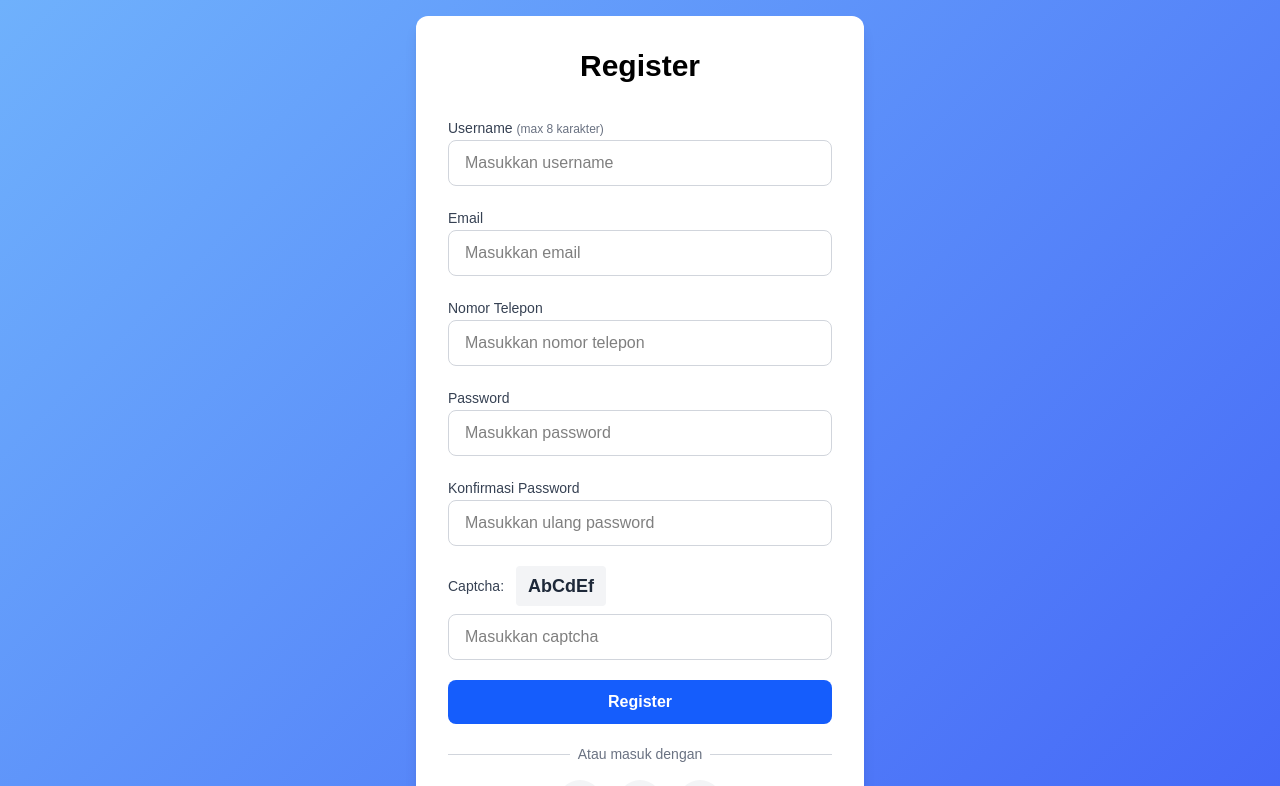
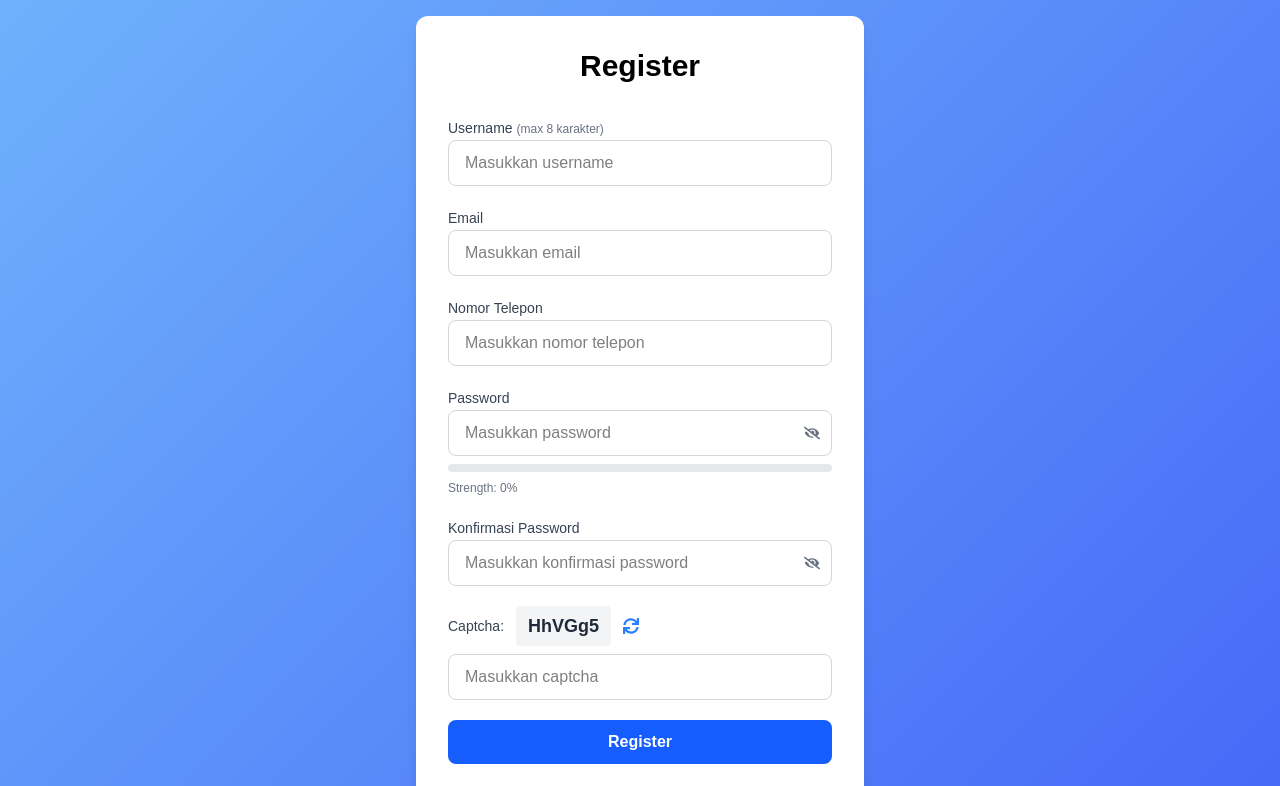
Before and after one commit to j3pa/react-hooks-c-2890, a Next.js app: page /auth/register in a window 1280 px wide. Shown: the top 786 px of the page. Built offline with nearby package versions, Linux system fonts and the light colour scheme.

Commit message:
Update page register
Nambahin minimal dan maksimal karakter , kekuatan password, error handling

```diff
--- a/src/app/auth/register/page.tsx
+++ b/src/app/auth/register/page.tsx
@@ -1,12 +1,13 @@
 'use client';
 
-import { useState } from 'react';
+import { useState, useEffect } from 'react';
 import { useForm } from 'react-hook-form';
 import { useRouter } from 'next/navigation';
 import Link from 'next/link';
 import AuthFromWrapper from '../../../components/AuthFormWrapper';
 import SocialAuth from '../../../components/SocialAuth';
 import { toast } from 'react-toastify';
+import { FaEye, FaEyeSlash, FaSync } from 'react-icons/fa';
 
 type RegisterFormData = {
   username: string;
@@ -17,15 +18,47 @@ type RegisterFormData = {
   captcha: string;
 };
 
-const DEFAULT_CAPTCHA = 'AbCdEf';
+const generateCaptcha = () => {
+  const chars = 'abcdefghijklmnopqrstuvwxyzABCDEFGHIJKLMNOPQRSTUVWXYZ0123456789';
+  return Array.from({ length: 6 }, () => chars[Math.floor(Math.random() * chars.length)]).join('');
+};
 
 const RegisterPage = () => {
   const router = useRouter();
-  const { register, handleSubmit, watch, formState: { errors }, reset } = useForm<RegisterFormData>();
+  const { register, handleSubmit, watch, formState: { errors } } = useForm<RegisterFormData>();
+
+  const [captcha, setCaptcha] = useState(generateCaptcha());
   const [captchaInput, setCaptchaInput] = useState('');
+  const [captchaError, setCaptchaError] = useState('');
+  const [showPassword, setShowPassword] = useState(false);
+  const [showConfirmPassword, setShowConfirmPassword] = useState(false);
+  const [passwordStrength, setPasswordStrength] = useState(0);
 
-  const password = watch('password', '');
-  const confirmPassword = watch('confirmPassword', '');
+  const passwordValue = watch('password', '');
+
+  useEffect(() => {
+    const strength = Math.min(
+      (passwordValue.length > 7 ? 25 : 0) +
+      (/[A-Z]/.test(passwordValue) ? 25 : 0) +
+      (/[0-9]/.test(passwordValue) ? 25 : 0) +
+      (/[^A-Za-z0-9]/.test(passwordValue) ? 25 : 0),
+      100
+    );
+    setPasswordStrength(strength);
+  }, [passwordValue]);
+
+  const getStrengthColor = () => {
+    if (passwordStrength <= 25) return 'bg-red-500';
+    if (passwordStrength <= 50) return 'bg-orange-400';
+    if (passwordStrength <= 75) return 'bg-yellow-400';
+    return 'bg-green-500';
+  };
+
+  const refreshCaptcha = () => {
+    setCaptcha(generateCaptcha());
+    setCaptchaInput('');
+    setCaptchaError('');
+  };
 
   const onSubmit = (data: RegisterFormData) => {
     if (data.password !== data.confirmPassword) {
@@ -33,8 +66,8 @@ const RegisterPage = () => {
       return;
     }
 
-    if (data.captcha !== DEFAULT_CAPTCHA) {
-      toast.error('Captcha salah', { theme: 'dark' });
+    if (captchaInput !== captcha) {
+      setCaptchaError('Captcha tidak valid');
       return;
     }
 
@@ -46,37 +79,54 @@ const RegisterPage = () => {
     <AuthFromWrapper title="Register">
       <form onSubmit={handleSubmit(onSubmit)} className="space-y-5 w-full">
 
+        {/* username */}
         <div className="space-y-2">
           <label htmlFor="username" className="text-sm font-medium text-gray-700">
             Username <span className="text-gray-500 text-xs">(max 8 karakter)</span>
           </label>
           <input
             id="username"
-            {...register('username', { required: 'Username wajib diisi' })}
+            {...register('username', {
+              required: 'Username wajib diisi',
+              minLength: { value: 3, message: 'Minimal 3 karakter' },
+              maxLength: { value: 8, message: 'Maksimal 8 karakter' },
+            })}
             className={`w-full px-4 py-2.5 rounded-lg border ${errors.username ? 'border-red-500' : 'border-gray-300'}`}
             placeholder="Masukkan username"
           />
           {errors.username && <p className="text-red-600 text-sm italic mt-1">{errors.username.message}</p>}
         </div>
 
+        {/* email */}
         <div className="space-y-2">
           <label htmlFor="email" className="text-sm font-medium text-gray-700">Email</label>
           <input
             id="email"
             type="email"
-            {...register('email', { required: 'Email wajib diisi' })}
+            {...register('email', {
+              required: 'Email wajib diisi',
+              pattern: {
+                value: /^[^\s@]+@[^\s@]+\.(com|net|co)$/,
+                message: 'Format email tidak valid',
+              },
+            })}
             className={`w-full px-4 py-2.5 rounded-lg border ${errors.email ? 'border-red-500' : 'border-gray-300'}`}
             placeholder="Masukkan email"
           />
           {errors.email && <p className="text-red-600 text-sm italic mt-1">{errors.email.message}</p>}
         </div>
 
+        {/* nomer telpon */}
         <div className="space-y-2">
           <label htmlFor="nomorTelp" className="text-sm font-medium text-gray-700">Nomor Telepon</label>
           <input
             id="nomorTelp"
             type="tel"
-            {...register('nomorTelp', { required: 'Nomor telepon wajib diisi' })}
+            {...register('nomorTelp', {
+              required: 'Nomor telepon wajib diisi',
+              minLength: { value: 10, message: 'Minimal 10 karakter' },
+              pattern: { value: /^[0-9]+$/, message: 'Hanya boleh angka' },
+            })}
             onInput={(e) => {
               e.currentTarget.value = e.currentTarget.value.replace(/[^0-9]/g, '');
             }}
@@ -86,45 +136,80 @@ const RegisterPage = () => {
           {errors.nomorTelp && <p className="text-red-600 text-sm italic mt-1">{errors.nomorTelp.message}</p>}
         </div>
 
+        {/* password sama strength nya */}
         <div className="space-y-2">
           <label htmlFor="password" className="text-sm font-medium text-gray-700">Password</label>
+          <div className="relative">
             <input
               id="password"
-            type="password"
-            {...register('password', { required: 'Password wajib diisi' })}
-            className={`w-full px-4 py-2.5 rounded-lg border ${errors.password ? 'border-red-500' : 'border-gray-300'}`}
+              type={showPassword ? 'text' : 'password'}
+              {...register('password', {
+                required: 'Password wajib diisi',
+                minLength: { value: 8, message: 'Minimal 8 karakter' },
+              })}
+              className={`w-full px-4 py-2.5 rounded-lg border pr-10 ${errors.password ? 'border-red-500' : 'border-gray-300'}`}
               placeholder="Masukkan password"
             />
+            <button
+              type="button"
+              onClick={() => setShowPassword(!showPassword)}
+              className="absolute right-3 top-1/2 -translate-y-1/2 text-gray-500"
+            >
+              {showPassword ? <FaEye /> : <FaEyeSlash />}
+            </button>
+          </div>
+          {/* kekuatan password */}
+          <div className="w-full bg-gray-200 rounded-full h-2">
+            <div
+              className={`h-2 rounded-full transition-all ${getStrengthColor()}`}
+              style={{ width: `${passwordStrength}%` }}
+            />
+          </div>
+          <p className="text-xs text-gray-500">Strength: {passwordStrength}%</p>
           {errors.password && <p className="text-red-600 text-sm italic mt-1">{errors.password.message}</p>}
         </div>
 
+        {/* konfirmasi pw */}
         <div className="space-y-2">
           <label htmlFor="confirmPassword" className="text-sm font-medium text-gray-700">Konfirmasi Password</label>
+          <div className="relative">
             <input
               id="confirmPassword"
-            type="password"
+              type={showConfirmPassword ? 'text' : 'password'}
               {...register('confirmPassword', { required: 'Konfirmasi password wajib diisi' })}
-            className={`w-full px-4 py-2.5 rounded-lg border ${errors.confirmPassword ? 'border-red-500' : 'border-gray-300'}`}
-            placeholder="Masukkan ulang password"
+              className={`w-full px-4 py-2.5 rounded-lg border pr-10 ${errors.confirmPassword ? 'border-red-500' : 'border-gray-300'}`}
+              placeholder="Masukkan konfirmasi password"
             />
+            <button
+              type="button"
+              onClick={() => setShowConfirmPassword(!showConfirmPassword)}
+              className="absolute right-3 top-1/2 -translate-y-1/2 text-gray-500"
+            >
+              {showConfirmPassword ? <FaEye /> : <FaEyeSlash />}
+            </button>
+          </div>
           {errors.confirmPassword && <p className="text-red-600 text-sm italic mt-1">{errors.confirmPassword.message}</p>}
         </div>
 
+        {/* captcha */}
         <div className="space-y-2">
           <div className="flex items-center space-x-3">
             <span className="text-sm font-medium text-gray-700">Captcha:</span>
             <span className="font-mono text-lg font-bold text-gray-800 bg-gray-100 px-3 py-1.5 rounded">
-              {DEFAULT_CAPTCHA}
+              {captcha}
             </span>
+            <button type="button" onClick={refreshCaptcha} className="text-blue-500 hover:text-blue-700">
+              <FaSync />
+            </button>
           </div>
           <input
             type="text"
-            {...register('captcha')}
             value={captchaInput}
-            onChange={(e) => setCaptchaInput(e.target.value)}
-            className="w-full px-4 py-2.5 rounded-lg border border-gray-300"
+            onChange={(e) => { setCaptchaInput(e.target.value); setCaptchaError(''); }}
+            className={`w-full px-4 py-2.5 rounded-lg border ${captchaError ? 'border-red-500' : 'border-gray-300'}`}
             placeholder="Masukkan captcha"
           />
+          {captchaError && <p className="text-red-600 text-sm italic mt-1">{captchaError}</p>}
         </div>
 
         <button type="submit" className="w-full bg-blue-600 hover:bg-blue-700 text-white font-semibold py-2.5 px-4 rounded-lg">
```
Lines whose indentation alone changed are shown as unchanged.
